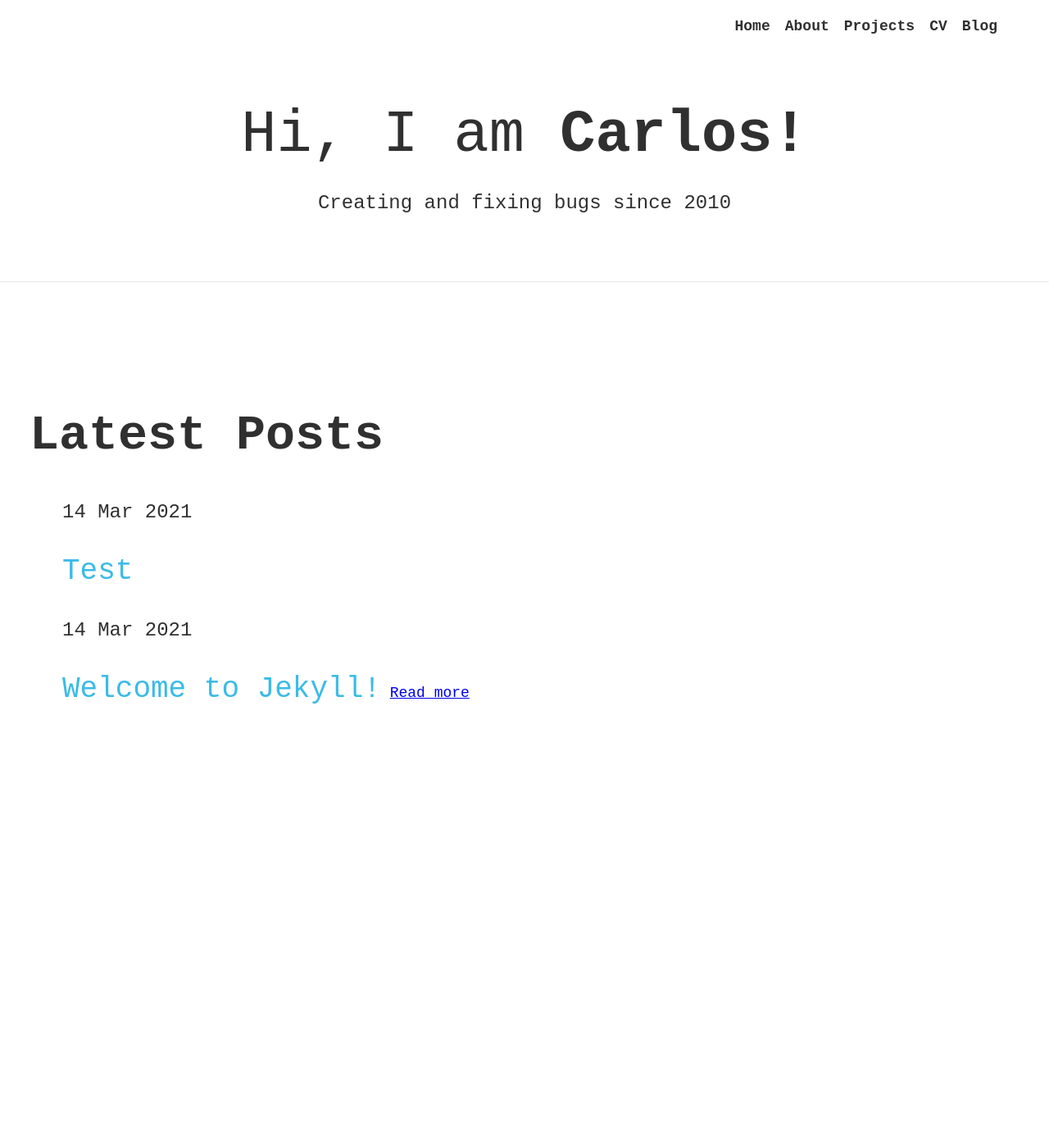
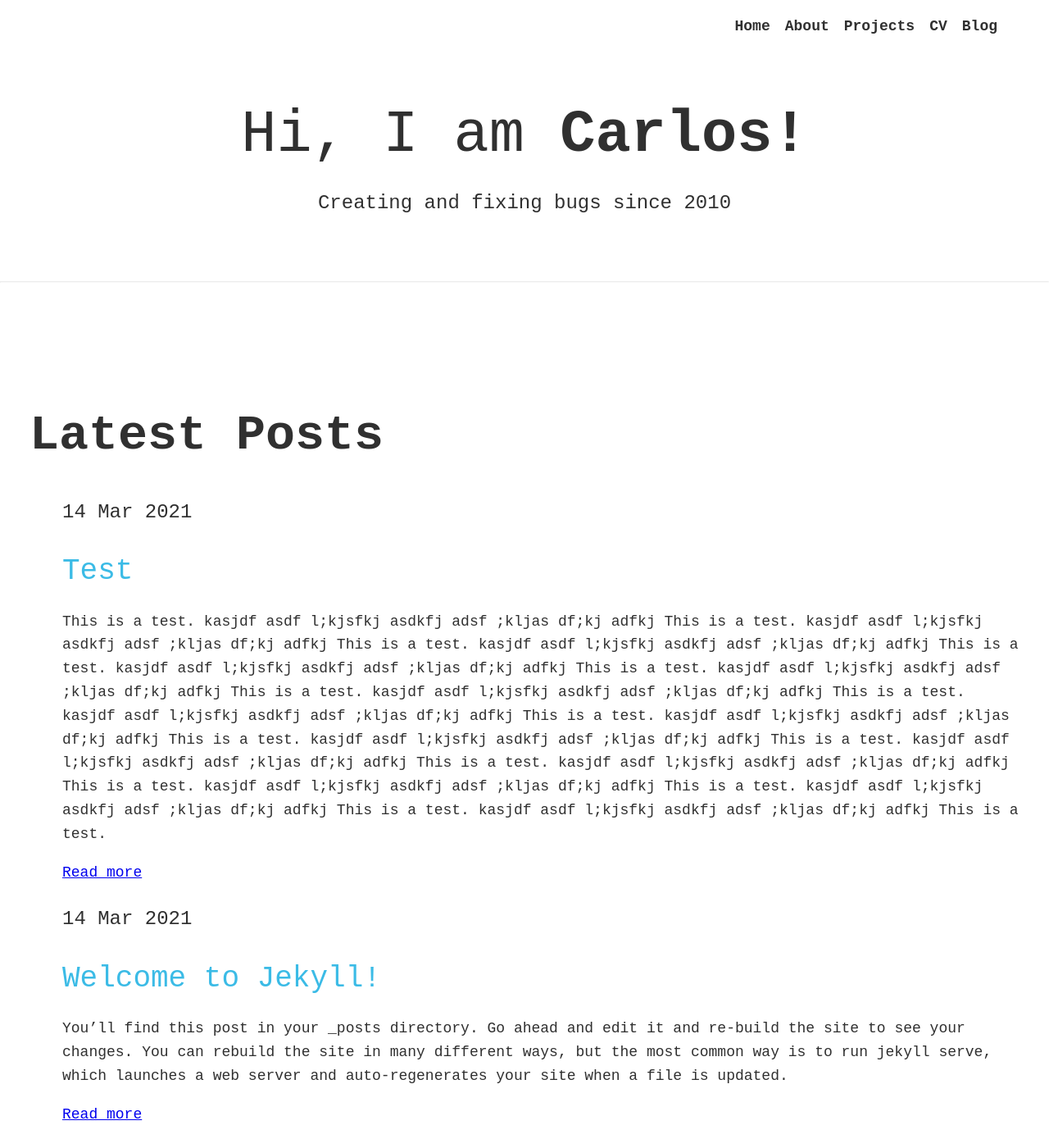
Before and after one commit to carlosghabrous/carlosghabrous.github.io, a Jekyll site: the page built from blog/index.html, in a window 1280 px wide and 1400 px high. Shown: the whole window at 82% size. Built offline with Jekyll 4.4.1, drawn with Linux system fonts in a browser that asks for light colours; nearby versions of some CDN libraries.

Commit message:
Add paragraph to post

```diff
--- a/blog/_posts/2021-03-16-test.markdown
+++ b/blog/_posts/2021-03-16-test.markdown
@@ -21,6 +21,7 @@ kasjdf asdf l;kjsfkj asdkfj adsf ;kljas df;kj adfkj This is a test.
 kasjdf asdf l;kjsfkj asdkfj adsf ;kljas df;kj adfkj This is a test.
 kasjdf asdf l;kjsfkj asdkfj adsf ;kljas df;kj adfkj This is a test.
 kasjdf asdf l;kjsfkj asdkfj adsf ;kljas df;kj adfkj This is a test.
+
 kasjdf asdf l;kjsfkj asdkfj adsf ;kljas df;kj adfkj
 This is a test.
 kasjdf asdf l;kjsfkj asdkfj adsf ;kljas df;kj adfkj
--- a/blog/index.html
+++ b/blog/index.html
@@ -11,6 +11,8 @@ title: Ghab's blog
         <p class="latest-posts__date">{{ post.date | date_to_string}}</p>
         <a class="latest-posts__link" href="{{ post.url }}">{{ post.title }}</a>
 
+        {{ post.excerpt }}
+
         {% if post.excerpt != post.content %}
           <a href="{{ site.baseurl }}{{ post.url }}">Read more</a>
         {% endif %}
```
Also changed, not shown: other parts of blog/_posts/2021-03-16-test.markdown (+1 -1 lines).
